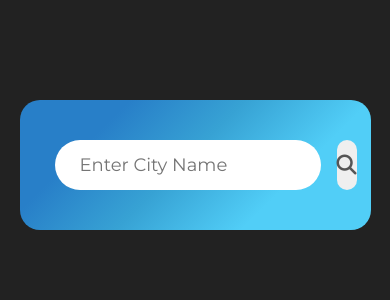
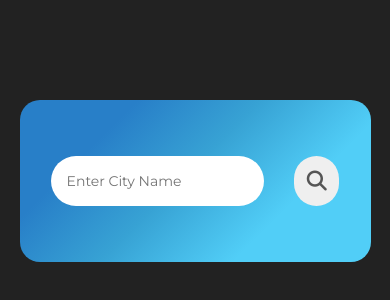
Before and after one commit to ManarMH02/Weather-App, a plain HTML site: page index.html in a window 390 px wide. Drawn offline with Linux system fonts and the light colour scheme.

Commit message:
Update style.css

```diff
--- a/css/style.css
+++ b/css/style.css
@@ -11,6 +11,7 @@ body {
 
 .card {
   width: 90%;
+  position: relative;
   background-color: aqua;
   max-width: 470px;
   margin: 100px auto 0;
@@ -18,10 +19,12 @@ body {
   border-radius: 20px;
   text-align: center;
   background: rgb(40, 127, 200);
-    background: linear-gradient(135deg,
+  background: linear-gradient(
+    135deg,
     rgba(40, 127, 200, 1) 23%,
     rgba(55, 162, 212, 1) 47%,
-            rgba(81, 206, 247, 1) 73%);
+    rgba(81, 206, 247, 1) 73%
+  );
   color: #fff;
 }
 
@@ -29,13 +32,15 @@ body {
     width: 100%;
     display: flex;
     align-items: center;
-    justify-content: space-between;
+    gap: 5%;
+    padding: 5%;
 }
 
 .search input {
-    flex: 1;
+  /* flex: 1; */
+  width: 80%;
   height: 50px;
-    padding: 10px 25px;
+  padding: 10px 16px;
   color: #555;
   border: none;
   outline: none;
@@ -48,7 +53,7 @@ body {
   height: 50px;
   width: 50px;
   font-size: 20px;
-    border-radius: 50px;
+  border-radius: 30px;
   outline: none;
   border: none;
   color: #555;
@@ -101,3 +106,22 @@ body {
 .details p.wind {
   font-size: 25px;
 }
+
+@media (max-width: 576px) {
+  .search input {
+    font-size: 14px;
+  }
+  .card {
+    padding: 40px 15px;
+  }
+  .details .col p,
+  .details .col i {
+    font-size: 16px;
+  }
+}
+@media (min-width: 576px) and (max-width: 768px) {
+  .details .col p,
+  .details .col i {
+    font-size: 20px;
+  }
+}
```
Lines whose indentation alone changed are shown as unchanged.
